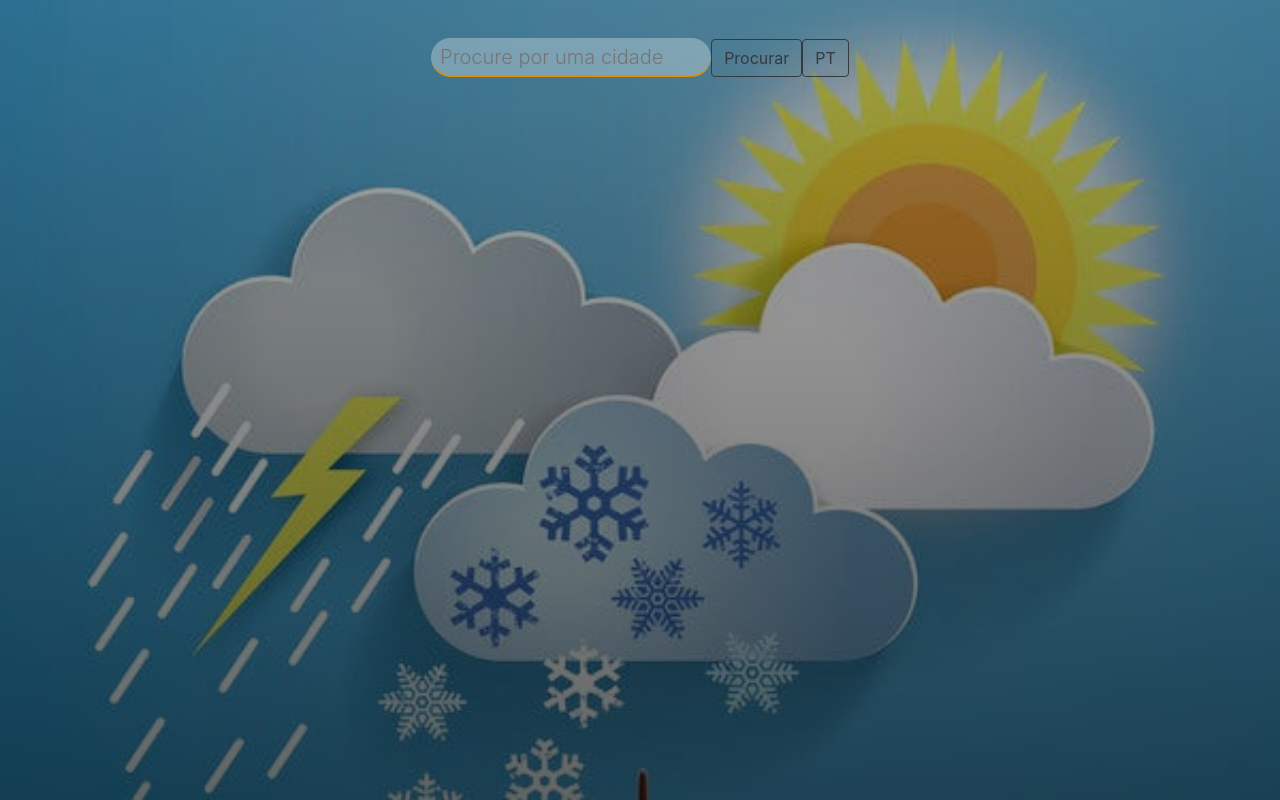
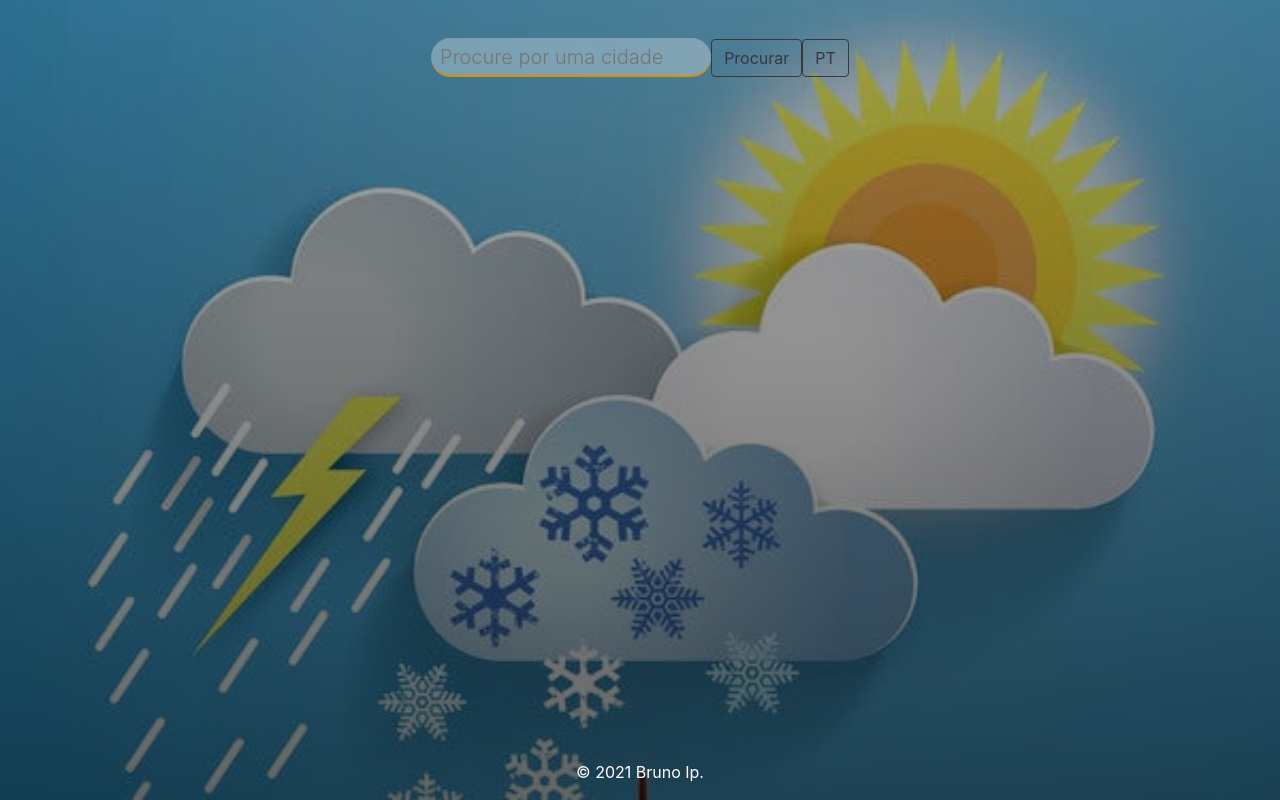
Before and after one commit to BrunoIps/PokemonWeather, a plain HTML site: page index.html in a window 1280 px wide. Drawn offline with nearby package versions, Linux system fonts and the light colour scheme.

Commit message:
Adicionando detalhes no html e no css

```diff
--- a/index.html
+++ b/index.html
@@ -38,7 +38,9 @@
         <div class="pokemon"></div>
       </div>
     </div>
+    <p class="copyright">© 2021 Bruno Ip.</p>
   </div>
+
   <script type="text/javascript" src="src/js/main.js"></script>
 </body>
 </html>
--- a/src/css/styles.css
+++ b/src/css/styles.css
@@ -90,3 +90,8 @@ body{
   font-weight: 500;
   text-shadow: 0px 4px rgba(0,0,0,0.4);
 }
+
+.copyright{
+  text-align: center;
+  color: #fff;
+}
```
